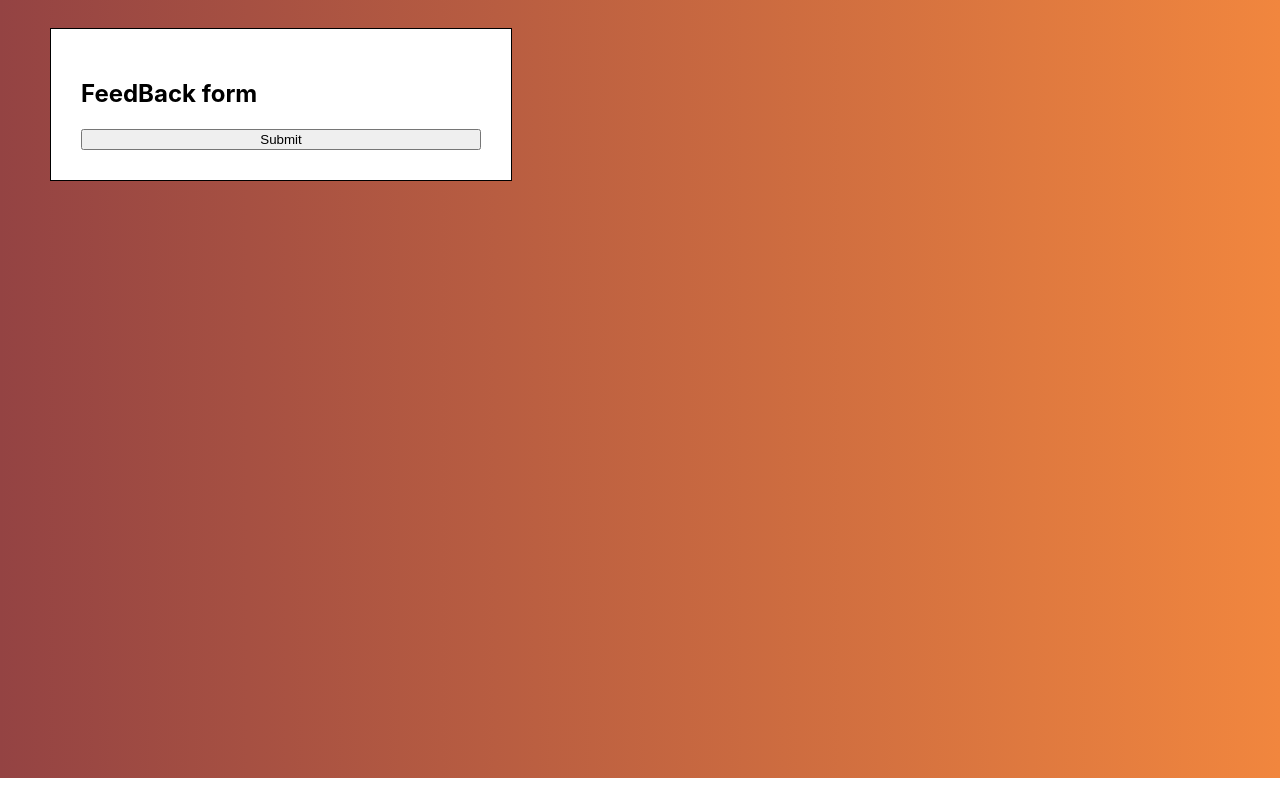
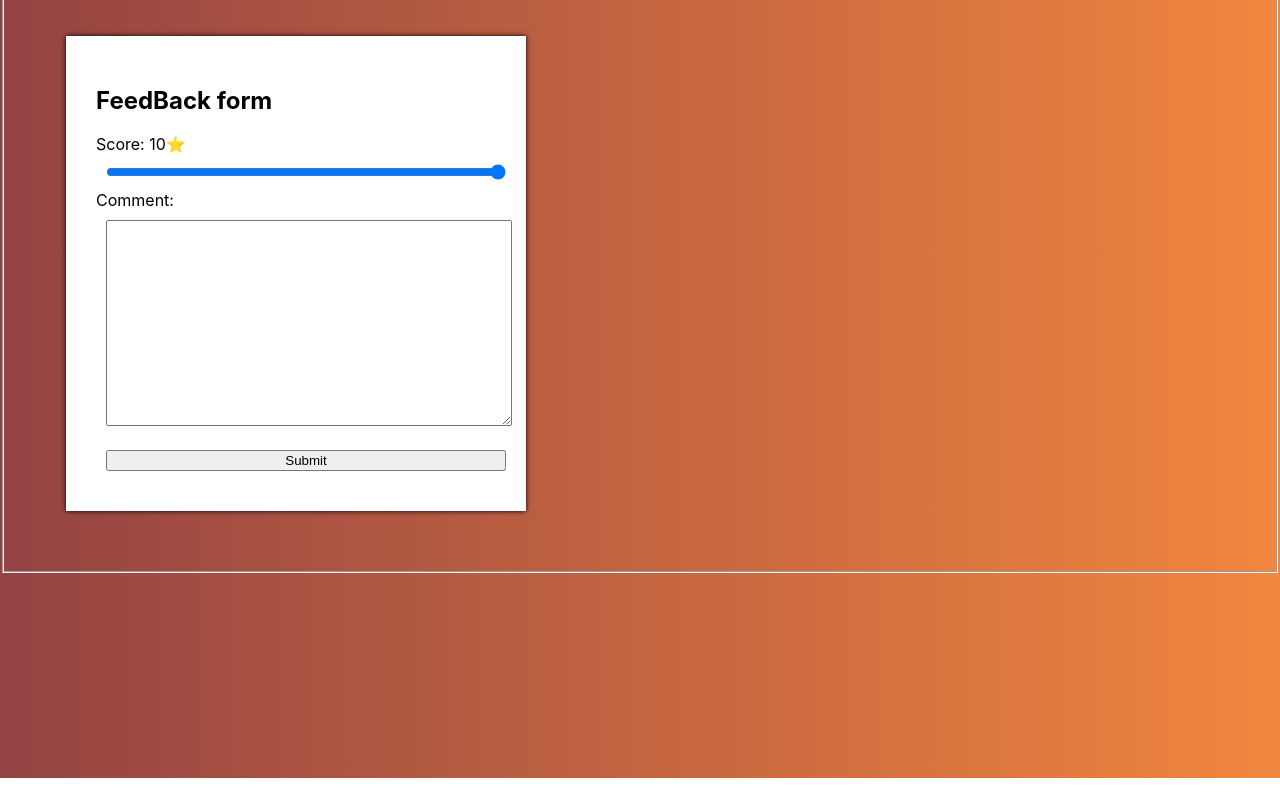
Before and after one commit to JCLthatlittlerat/simple-react-app-calculator, a React (Create React App) app: page / in a window 1280 px wide. Built offline with nearby package versions, Linux system fonts and the light colour scheme.

Commit message:
FeedBack form consisting of input with range type, textarea for comment and submit button for submitting the form, is created for feedBack taking from user of little lemon restuarant

```diff
--- a/src/App.css
+++ b/src/App.css
@@ -4,8 +4,6 @@
     height: 100vh;
     display: flex;
     flex-direction: column;
-    align-items: center;
-    justify-content: center;
     position: relative;
 }
 .Buttons{
@@ -33,13 +31,20 @@
     margin: 50px;
     padding: 30px;
     width: 400px;
-    border: 1px solid black;
-    position: absolute;
-    top: 0px;
-    left: 0px;
+    box-shadow: 0 0 5px black;
     background-color: #fff;
 
 }
-.submitBtn{
+.submitBtn, .inputRange{
     width: 100%;
+    margin: 10px;
 }
+.textareaField{
+    width: 100%;
+    margin: 10px;
+    min-height: 200px;
+}
+
+.formContainer{
+
+}
--- a/src/App.js
+++ b/src/App.js
@@ -1,3 +1,4 @@
+import { useState } from 'react';
 import './App.css';
 // import Header from './components/Header';
 // import Numbers from './components/Numbers';
@@ -7,19 +8,56 @@ import './App.css';
 // import { useState } from 'react'; //for the 'NameFormControlled';
 
 function App() {
+  const [score, setScore] = useState('10');
+  const [comment, setComment] = useState("");
+  const handleSubmit = (e) => {
+    e.preventDefault();
+    if (Number(score) <= 5 && comment.length <= 10) {
+      alert("please provide a comment explaining why the experience was poor.")
+      return;
+    }
+    setComment("");
+    setScore("10");
 
-
+  }
   return (
     <div className='App'>
+      <form onSubmit={handleSubmit} className='formContainer'>
+        <fieldset>
           <div className='Field'>
             <div>
               <h2>FeedBack form</h2>
+              <label htmlFor='inputRange'>Score: {score}⭐</label>
+              <div  >
+                <input
+                  className='inputRange'
+                  id='inputRange'
+                  type='range'
+                  min={0}
+                  max={10}
+                  value={score}
+                  onChange={(e) => setScore(e.target.value)}
+                />
+
+              </div>
+              <div>
+                <label htmlFor='textareaField'>Comment: </label>
+                <div>
+                  <textarea value={comment} onChange={(e) => setComment(e.target.value)} className='textareaField' id='textareaField'></textarea>
+                </div>
+              </div>
             </div>
             <input type='submit' value={'Submit'} className='submitBtn' />
           </div>
+
+        </fieldset>
+      </form>
     </div>
+  );
 
-  );
+
+
+
 
 
 
```
Lines whose indentation alone changed are shown as unchanged.
